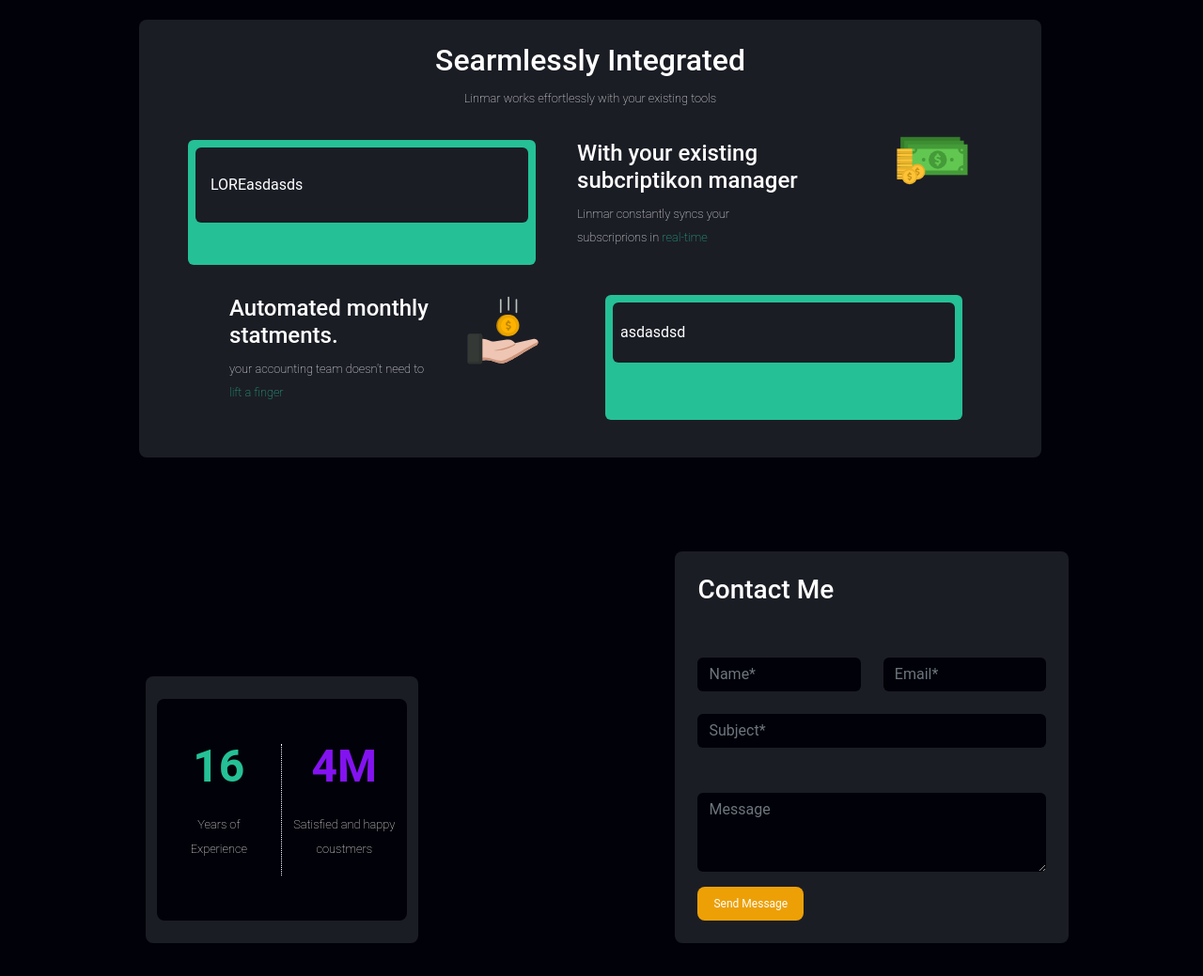
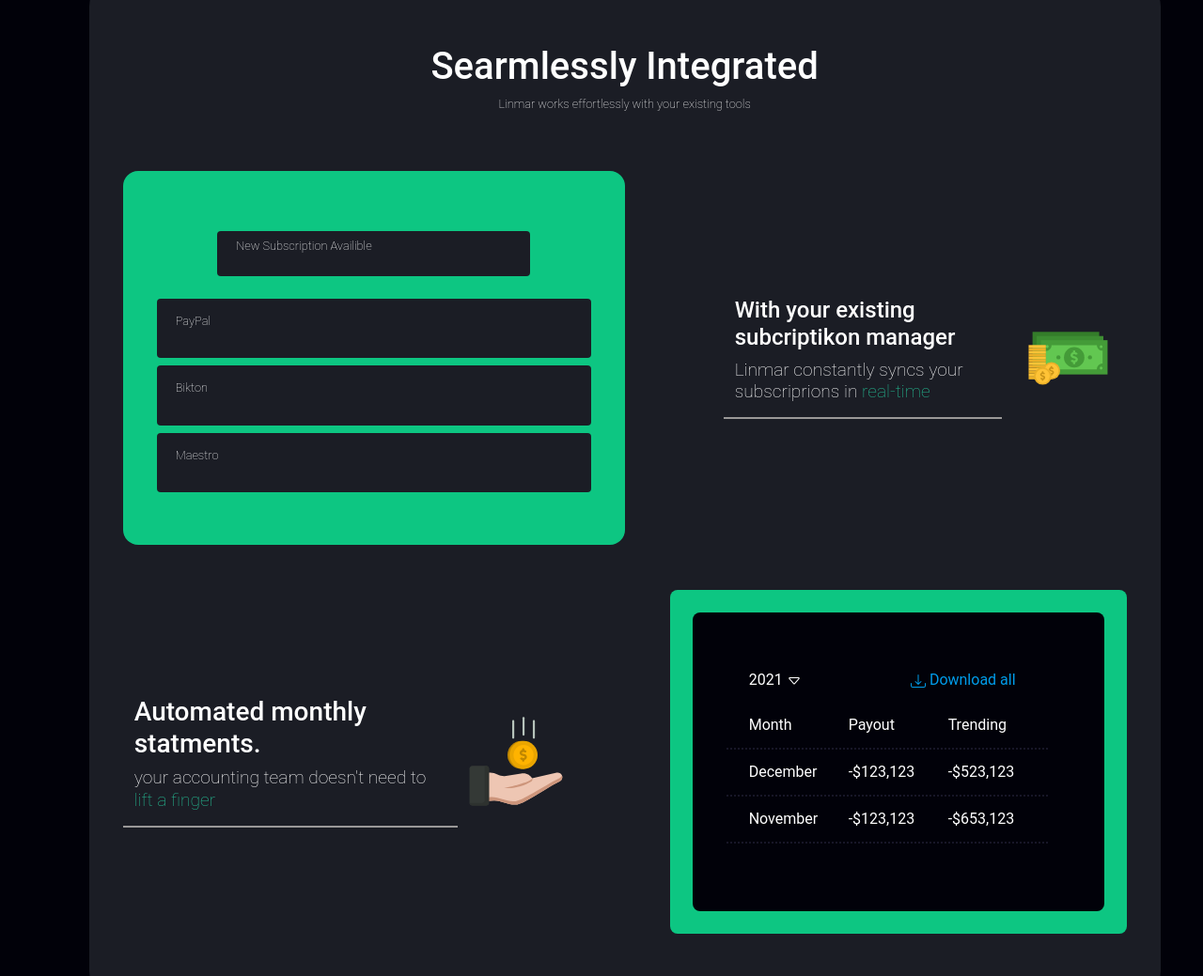
Before and after one commit to 3aly/alihefny-linmarcopycat, a website: page index.html in a window 1280 px wide. Shown: the part 906-1945 px from the top of the page at 94% size. Drawn offline with nearby package versions, Linux system fonts and the light colour scheme.

Commit message:
first feauters panel done

```diff
--- a/css/styles.css
+++ b/css/styles.css
@@ -266,6 +266,7 @@ background-color: #1B1D25;
 p{
     font-size: 0.8em;
     font-weight: 10px;
+    line-height: 1.2em;
 }
 #Feauters #firstpanel{
 
--- a/index.html
+++ b/index.html
@@ -189,28 +189,41 @@
       </div>
     </section>
 
-    <section id="Feauters"class="d-flex justify-content-center" >
-        <div class="col-9">
-            <div class="container rounded-3 row p-4 d-flex justify-content-center" style="background-color: #1B1D25;" id="firstpanel">
-              <div class="row text-center">
-              <h2>Searmlessly Integrated</h2>
+    <section id="Feauters"class="d-flex justify-content-center " >
+        <div class="col-11 offset-1">
+            <div class="container rounded-5 row p-4 d-flex justify-content-center" style="background-color: #1B1D25;" id="firstpanel">
+              <div class="row text-center p-5">
+              <h1>Searmlessly Integrated</h1>
               <p >Linmar works effortlessly with your existing tools</p>
               </div>
-              <div class="row">
+              <div class="row align-items-center">
 
-                <div class="col-5 p-2 rounded-2 m-3" style="background-color: #25C096;">
-                    <div class="container p-3 rounded-2" style="background-color: #1B1D25;">
-                        LOREasdasds
+                <div class="container p-5 rounded-4 col offset-md-2 m-0 " style="background-color: #0dc682;">
+                  <div class="col-10 p-2 offset-1">
+                  <div class="row p-2 m-2 rounded-1" style="background-color: #1B1D25;"><p>New Subscription Availible</p>
                   </div>
                 </div>
-                <div class="col">
-                  <div class="row">
-                    <div class="col-8 m-3">
-                      <h4>With your existing subcriptikon manager</h4>
-                      <p>Linmar constantly syncs your <br>subscriprions in <span style="color: #25C096">real-time</span></p>
+                  <div class="row  p-2 py-3 my-2 rounded-1" style="background-color: #1B1D25;">
+                    <p>PayPal</p>
+                  </div>
+                  <div class="row  p-2 py-3 my-2 rounded-1" style="background-color: #1B1D25;">
+                    <p>Bikton</p>
+                  </div>
+                  <div class="row  p-2 py-3 my-2 rounded-1" style="background-color: #1B1D25;">
+                    <p>Maestro</p>
+                  </div>
+
+
+
+                </div>
+                <div class="col-5 offset-1 ">
+                  <div class="row align-items-center"  style="font-size: 1.5em;">
+                    <div class="col-8 m-3 " style="border-bottom:2px solid rgb(154, 152, 152)">
+                      <h4>With your existing <br>subcriptikon manager</h4>
+                      <p >Linmar constantly syncs your <br>subscriprions in <span style="color: #25C096">real-time</span></p>
                     </div>
                     <div class="col">
-                      <svg xmlns="http://www.w3.org/2000/svg" xmlns:xlink="http://www.w3.org/1999/xlink" version="1.1" width="76" height="76" viewBox="0 0 256 256" xml:space="preserve">
+                      <svg xmlns="http://www.w3.org/2000/svg" xmlns:xlink="http://www.w3.org/1999/xlink" version="1.1" width="85" height="85" viewBox="0 0 256 256" xml:space="preserve">
 
                         <defs>
                         </defs>
@@ -257,16 +270,15 @@
               </div>
             </div>
               </div>
-              <div class="row p-0 justify-content-center">
-
-                <div class="col-5 m-3">
-                  <div class="row ">
-                    <div class="col-8">
-                        <h4>Automated monthly statments.</h4>
-                        <p>your accounting team doesn't need to <br><span style="color: #25C096">lift a finger</span></p>
+              <div class="row align-items-center row align-items-center py-5">
+                <div class="col-6 me-5">
+                  <div class="row align-items-center" style="font-size: 1.5em;">
+                    <div class="col-8" style="border-bottom:2px solid rgb(154, 152, 152)">
+                      <h3>Automated monthly statments.</h3>
+                      <p >your accounting team doesn't need to <br><span style="color: #25C096">lift a finger</span></p>
                 </div>
-                    <div class="col">
-                      <svg xmlns="http://www.w3.org/2000/svg" xmlns:xlink="http://www.w3.org/1999/xlink" version="1.1" width="76" height="76" viewBox="0 0 256 256" xml:space="preserve">
+                    <div class="col-3">
+                      <svg xmlns="http://www.w3.org/2000/svg" xmlns:xlink="http://www.w3.org/1999/xlink" version="1.1" width="100" height="100" viewBox="0 0 256 256" xml:space="preserve">
 
                         <defs>
                         </defs>
@@ -288,12 +300,61 @@
                     </div>
               </div>
             </div>
-                <div class="col-5 p-2 rounded-2 m-3" style="background-color: #25C096;">
-                  <div class="container p-2 rounded-2"  style="background-color: #1B1D25;">
-                    asdasdsd
+                <div class="container p-4 rounded-3 col" style="background-color: #0dc682;font-size: 1em;">
+                  <div class="container rounded-3 row m-0 p-5" style="background-color: #010109;">
+                    <div class="row ">
+                     <div class="col ">
+                         2021 <svg xmlns="http://www.w3.org/2000/svg" width="16" height="16" fill="currentColor" class="bi bi-caret-down" viewBox="0 0 16 16">
+                           <path d="M3.204 5h9.592L8 10.481 3.204 5zm-.753.659 4.796 5.48a1 1 0 0 0 1.506 0l4.796-5.48c.566-.647.106-1.659-.753-1.659H3.204a1 1 0 0 0-.753 1.659z"/>
+                         </svg>
+                     </div>
+                     <div class="col offset-1">
+                       <span style="color: #009cea"><svg xmlns="http://www.w3.org/2000/svg" width="16" height="16" fill="currentColor" class="bi bi-download" viewBox="0 0 16 16">
+                         <path d="M.5 9.9a.5.5 0 0 1 .5.5v2.5a1 1 0 0 0 1 1h12a1 1 0 0 0 1-1v-2.5a.5.5 0 0 1 1 0v2.5a2 2 0 0 1-2 2H2a2 2 0 0 1-2-2v-2.5a.5.5 0 0 1 .5-.5z"/>
+                         <path d="M7.646 11.854a.5.5 0 0 0 .708 0l3-3a.5.5 0 0 0-.708-.708L8.5 10.293V1.5a.5.5 0 0 0-1 0v8.793L5.354 8.146a.5.5 0 1 0-.708.708l3 3z"/>
+                       </svg> Download all</span>
                      </div>
                     </div>
+                    <div class="row" style="border-bottom:2px dotted #171627 ;">
+                     <div class="col">
+                       Month
                      </div>
+                     <div class="col">
+                       Payout
+                     </div>
+                     <div class="col">
+                       Trending
+                     </div>
+                    </div>
+                    <div class="row" style="border-bottom: 2px dotted #171627 ;">
+                     <div class="col">
+                       December
+                     </div>
+                     <div class="col">
+                       -$123,123
+                     </div>
+                     <div class="col">
+                       -$523,123
+                     </div>
+                    </div>
+                    <div class="row mb-4" style="border-bottom: 2px dotted #171627 ;">
+                     <div class="col">
+                       November
+                     </div>
+                     <div class="col">
+                       -$123,123
+                     </div>
+                     <div class="col">
+                       -$653,123
+                     </div>
+
+                    </div>
+
+
+                 </div>
+              </div>
+
+
           </div>
         </div>
 
@@ -348,8 +409,8 @@
 
     </div>
   </div>
-  <div class="row mt-5 pt-5 d-flex justify-content-center">
-    <div class="col-3 text-center my-5">
+  <div class="row mt-5 pt-5 d-flex justify-content-center" >
+    <div class="col-3 text-center my-5" >
       <h2>Protecting you and your money</h2>
       <p style="color:#92959d ;">Streamline your payment process with hassle-free altemnatimve to checks and cash</p>
       <div class="d-flex justify-content-between">
```
Lines whose indentation alone changed are shown as unchanged.
